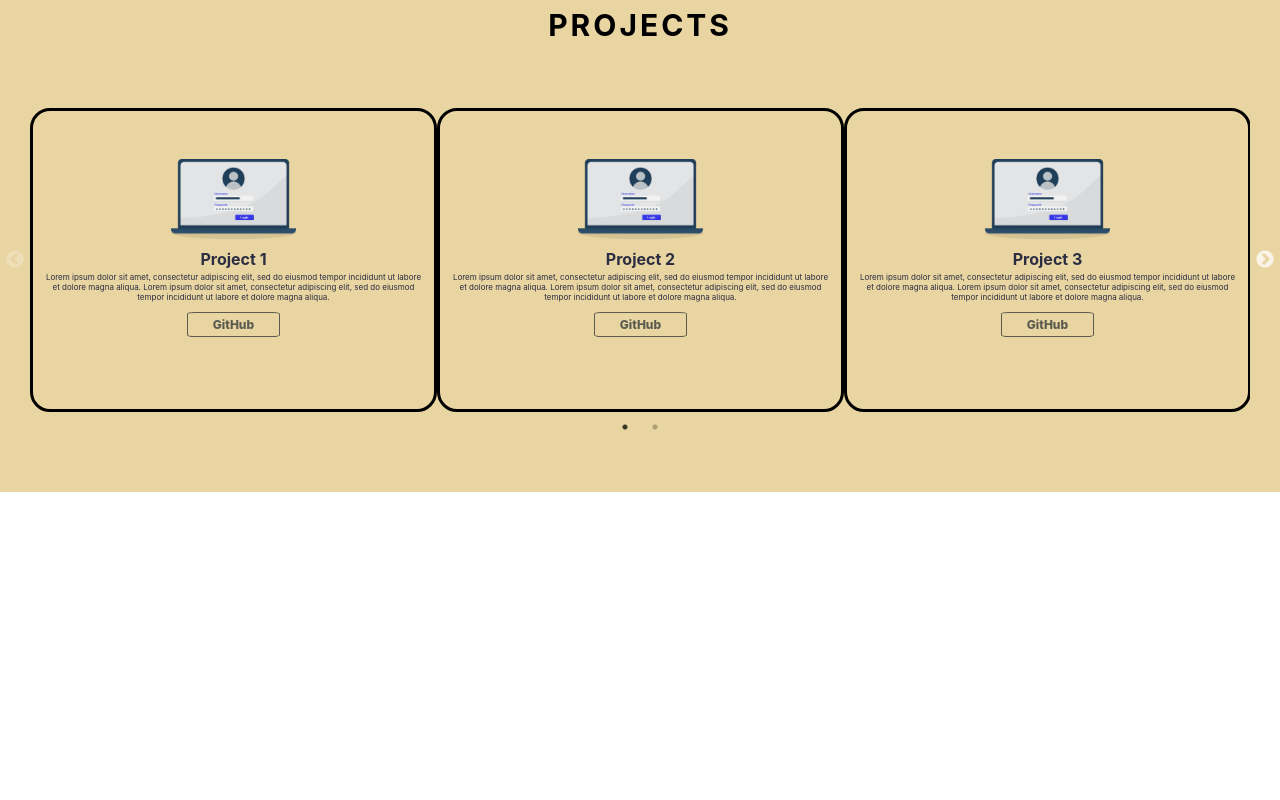
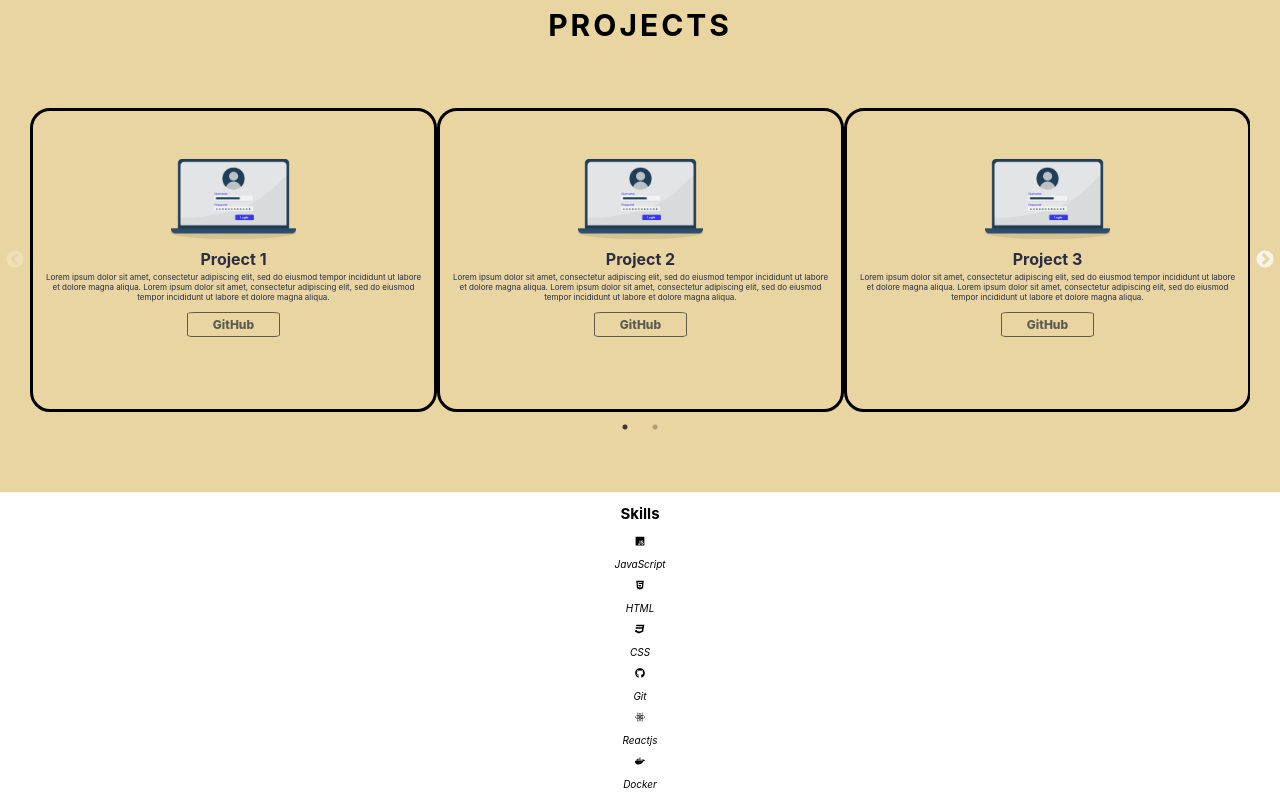
Before and after one commit to BryanGonsalves/personal-portfolio, a React (Create React App) app in the folder portfolio/: page / in a window 1280 px wide. Shown: the part 1384-2184 px from the top of the page. Before the commit the page ends 1876 px from the top, so only its background shows below. Built offline with nearby package versions, Linux system fonts and the light colour scheme.

Commit message:
Added Skill to App.js

```diff
--- a/portfolio/src/App.js
+++ b/portfolio/src/App.js
@@ -3,6 +3,8 @@ import About from './components/About.js';
 import Body from './components/Body.js';
 import Header from './components/Header.js';
 import Project from './components/Projects.js';
+import Skill from './components/Skills.js';
+
 
 const App = () => {
   return (
@@ -11,6 +13,7 @@ const App = () => {
         <Body />
         <About/>
         <Project/>
+        <Skill />
 
 
     </div>
```
